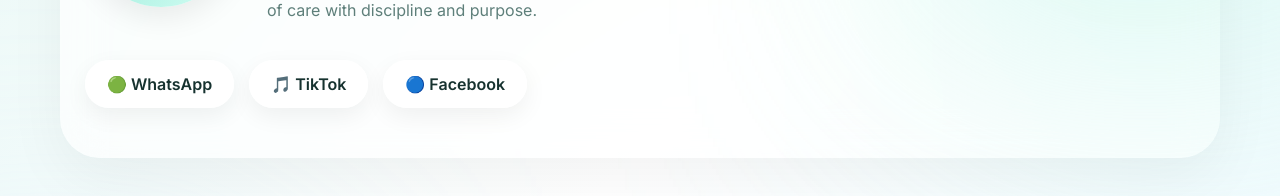
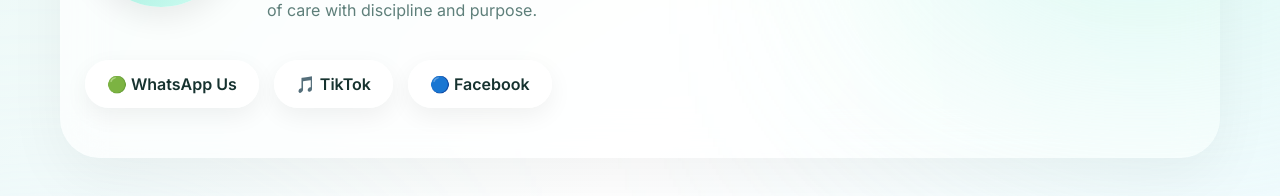
Before and after one commit to firstcloudflash/Online-book, a plain HTML site: page index.html in a window 1280 px wide. Shown: the part 246-442 px from the top of the page. Drawn offline with Linux system fonts and the light colour scheme; a web font is replaced by a local one.

Commit message:
Update index.html

```diff
--- a/index.html
+++ b/index.html
@@ -34,7 +34,7 @@
 
       <div class="hero-top">
 
-        <!-- UPDATED PROFILE IMAGE -->
+        <!-- PROFILE IMAGE -->
         <div class="profile-ring">
           <img src="https://i.postimg.cc/P5wW3QSB/IMG-1010.png" alt="CHEW Profile"/>
         </div>
@@ -58,7 +58,12 @@
       <!-- SOCIAL ACTION BUTTONS -->
       <div class="social-buttons">
 
-        <a href="https://wa.me/" class="social-btn">🟢 WhatsApp</a>
+        <!-- WHATSAPP UPGRADED CTA -->
+        <a href="https://wa.me/2347062344519?text=Hello%20CHEW%20In%20Training%2C%20I%20want%20to%20know%20more%20about%20the%20program"
+           class="social-btn whatsapp"
+           target="_blank">
+          🟢 WhatsApp Us
+        </a>
 
         <a href="#" class="social-btn">🎵 TikTok</a>
 
@@ -109,14 +114,12 @@
         <h3>Resource Library</h3>
 
         <div class="resource-grid">
-
           <div class="resource-card">Anatomy</div>
           <div class="resource-card">Pharmacology</div>
           <div class="resource-card">Nutrition</div>
           <div class="resource-card">Public Health</div>
           <div class="resource-card">Epidemiology</div>
           <div class="resource-card">Maternal Care</div>
-
         </div>
 
       </div>
@@ -127,14 +130,12 @@
         <h3>Health Topics</h3>
 
         <div class="topics">
-
           <span>Maternal Care</span>
           <span>Child Health</span>
           <span>Hygiene</span>
           <span>Disease Prevention</span>
           <span>Vaccination</span>
           <span>Community Outreach</span>
-
         </div>
 
       </div>
```
